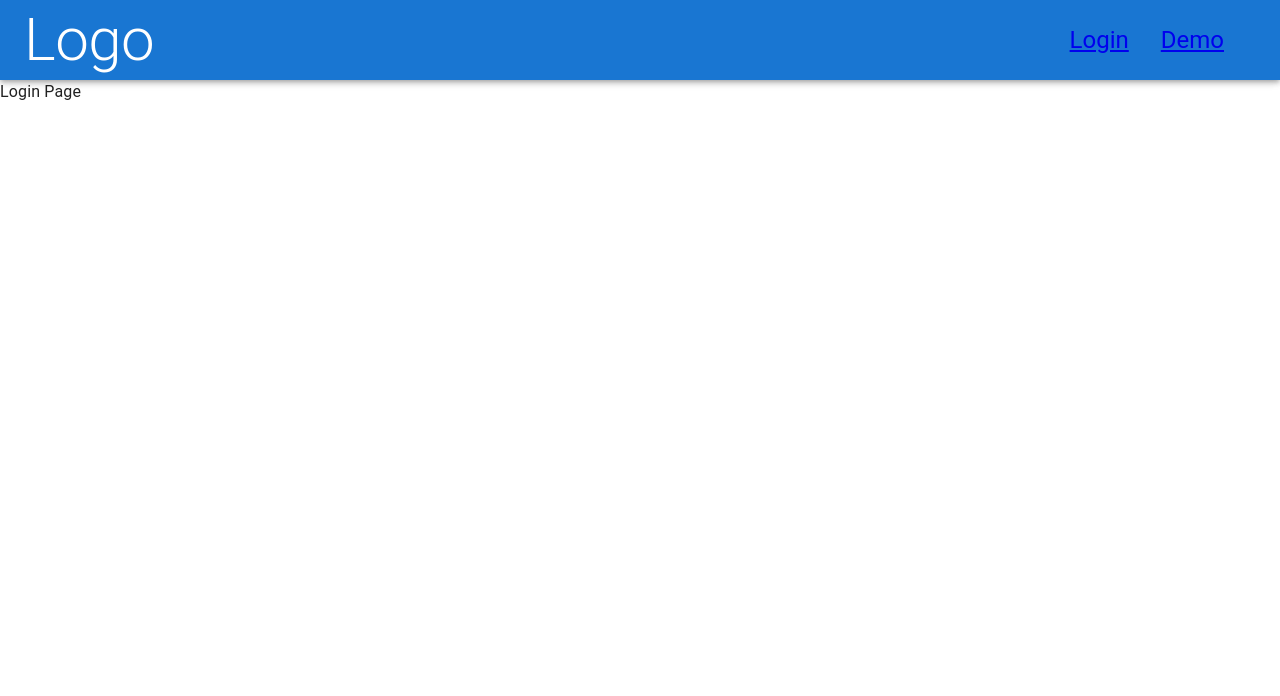
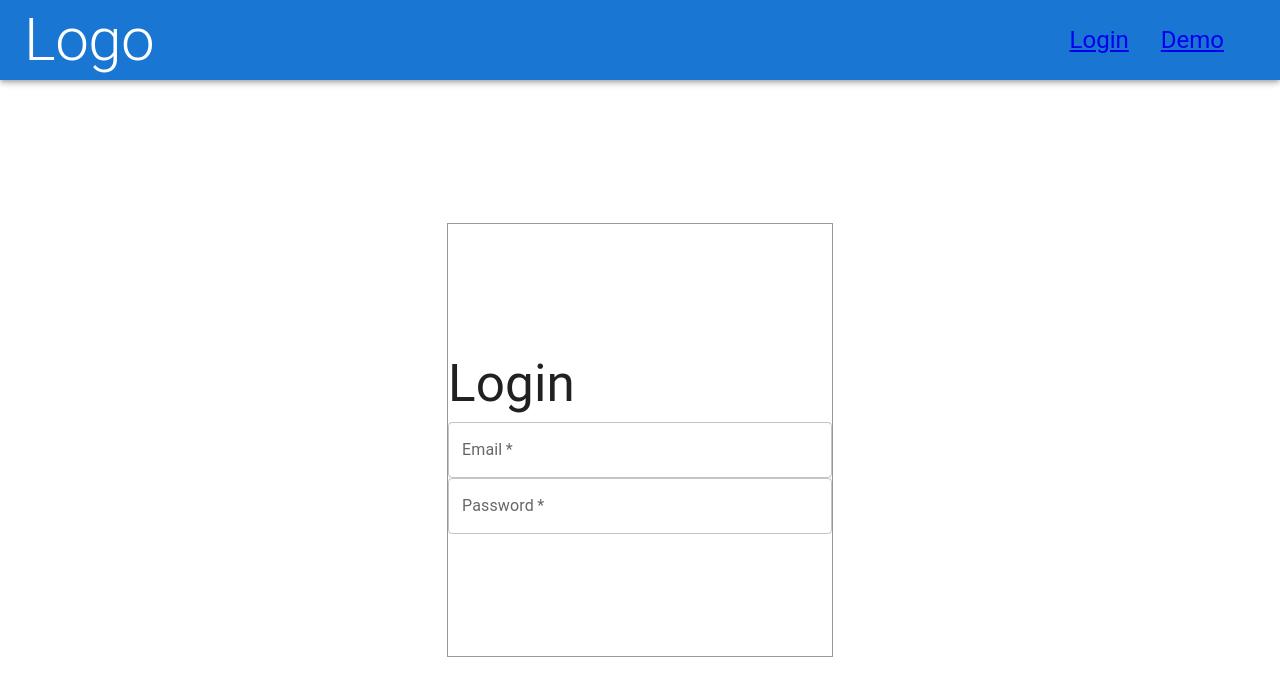
Before and after one commit to caciano-programmer/Essence, a React (Vite) app in the folder client/: page /Login in a window 1280 px wide. Shown: the top 696 px of the page. Built offline with nearby package versions, Linux system fonts and the light colour scheme.

Commit message:
created base elements for login page

```diff
--- a/client/src/components/header.tsx
+++ b/client/src/components/header.tsx
@@ -4,7 +4,7 @@ import { HEADER_HEIGHT, HEADER_WIDTH } from '../constants/constants';
 
 const size = { width: HEADER_WIDTH, height: HEADER_HEIGHT };
 
-function Header() {
+export default function Header() {
   return (
     <Box sx={size}>
       <AppBar>
@@ -23,5 +23,3 @@ function Header() {
     </Box>
   );
 }
-
-export default Header;
--- a/client/src/pages/error/error.tsx
+++ b/client/src/pages/error/error.tsx
@@ -2,8 +2,6 @@ import { Box } from '@mui/material';
 import { PAGE_HEIGHT, PAGE_WIDTH } from '../../constants/constants';
 
 // TODO customize this page
-function Error() {
+export default function Error() {
   return <Box css={{ height: PAGE_HEIGHT, width: PAGE_WIDTH }}>Error Page</Box>;
 }
-
-export default Error;
--- a/client/src/pages/essence/essence.tsx
+++ b/client/src/pages/essence/essence.tsx
@@ -1,8 +1,6 @@
 import { Box } from '@mui/material';
 import { PAGE_HEIGHT, PAGE_WIDTH } from '../../constants/constants';
 
-function Essence() {
+export default function Essence() {
   return <Box css={{ height: PAGE_HEIGHT, width: PAGE_WIDTH }}>Essence Page</Box>;
 }
-
-export default Essence;
--- a/client/src/pages/landing/landing.tsx
+++ b/client/src/pages/landing/landing.tsx
@@ -1,8 +1,6 @@
 import { Box } from '@mui/material';
 import { PAGE_HEIGHT, PAGE_WIDTH } from '../../constants/constants';
 
-function Landing() {
+export default function Landing() {
   return <Box css={{ height: PAGE_HEIGHT, width: PAGE_WIDTH }}>Landing Page</Box>;
 }
-
-export default Landing;
--- a/client/src/pages/login/login.tsx
+++ b/client/src/pages/login/login.tsx
@@ -1,8 +1,34 @@
-import { Box } from '@mui/material';
+import styled from '@emotion/styled';
+import { Box, TextField } from '@mui/material';
+import { useState } from 'react';
 import { PAGE_HEIGHT, PAGE_WIDTH } from '../../constants/constants';
 
-function Login() {
-  return <Box css={{ height: PAGE_HEIGHT, width: PAGE_WIDTH }}>Login Page</Box>;
+const StyledForm = styled.div({
+  height: '60%',
+  width: '30%',
+  alignSelf: 'center',
+  outline: 'solid 1px rgba(0,0,0,.4)',
+  display: 'flex',
+  flexDirection: 'column',
+  justifyContent: 'center',
+});
+// TODO remove FormControl if unneccessary
+export default function Login() {
+  const [isNewUser, setIsNewUser] = useState(false);
+
+  return (
+    <Box sx={{ height: PAGE_HEIGHT, width: PAGE_WIDTH, display: 'flex', justifyContent: 'center' }}>
+      <StyledForm onSubmit={submit}>
+        <div css={{ fontSize: 'calc(1.5vw + 2vh + 2vmin)' }}>{isNewUser ? 'Create Account' : 'Login'}</div>
+        {isNewUser && <TextField label="Name" required inputProps={{ maxLength: 15 }} />}
+        <TextField label="Email" required inputProps={{ maxLength: 15 }} />
+        <TextField label="Password" required inputProps={{ maxLength: 20 }} />
+        {isNewUser && <TextField label="Confirm Password" required inputProps={{ maxLength: 20 }} />}
+      </StyledForm>
+    </Box>
+  );
 }
 
-export default Login;
+function submit() {
+  console.log('called');
+}
```
